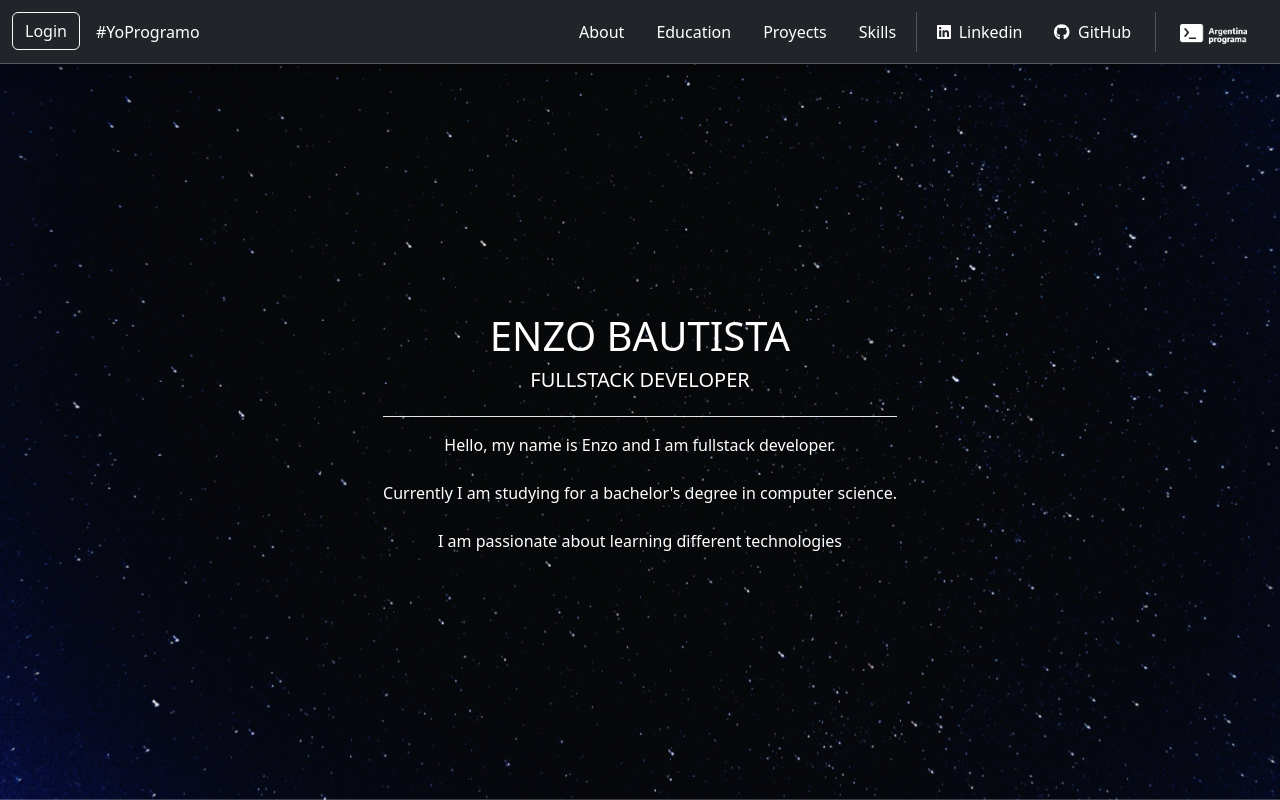
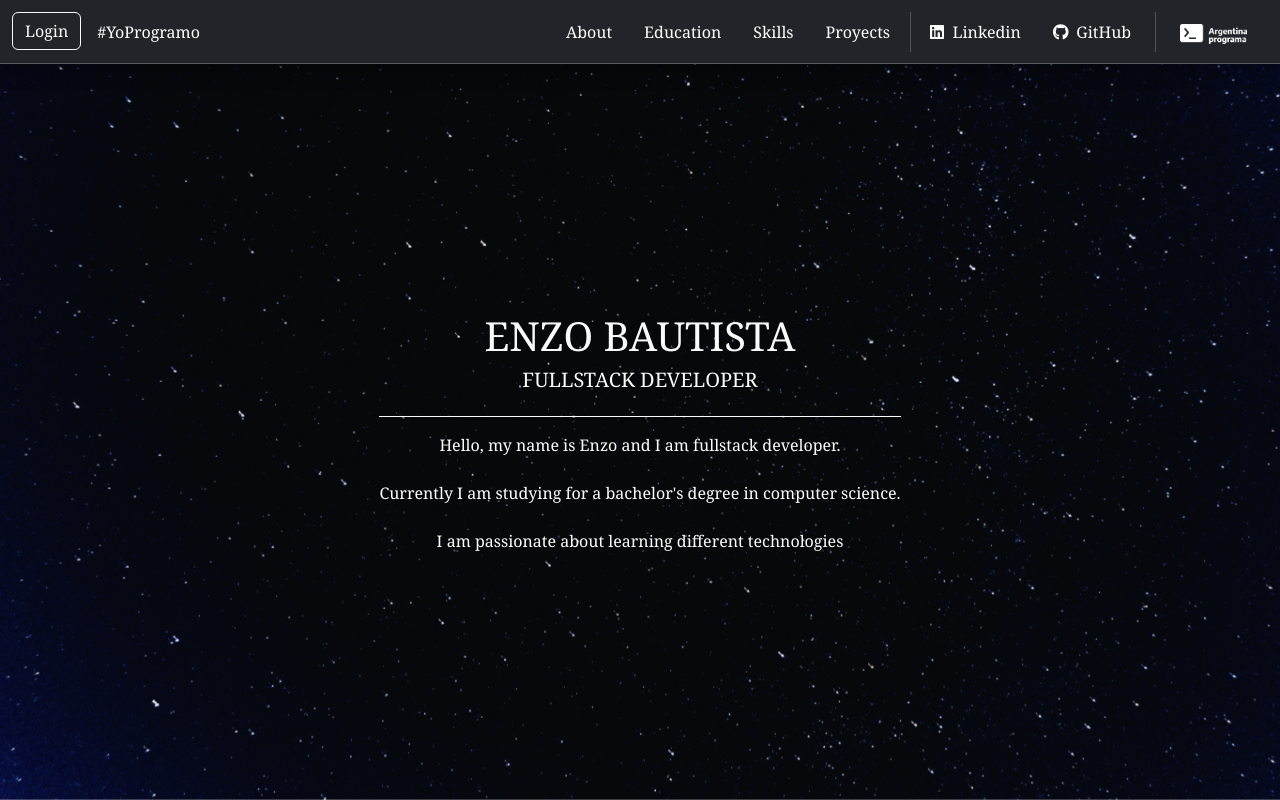
Before and after one commit to 0David1/PortfolioFrontend, an Angular app in the folder Portfolio/: page / in a window 1280 px wide. Built offline with nearby package versions, Linux system fonts and the light colour scheme.

Commit message:
education 1.0

```diff
--- a/Portfolio/src/app/components/about/about.component.css
+++ b/Portfolio/src/app/components/about/about.component.css
@@ -1,27 +1,41 @@
+
 main{
     overflow: hidden;
 }
 
-h1,h5,span{
+#s1, #s3{
     animation-duration: 3s;
     animation-name: slidein;
 }
 
+#s2{
+    animation-duration: 3s;
+    animation-name: slidein2;
+}
+
+hr, h1, h5{
+    animation-duration: 6s;
+    animation-name: display;
+}
+
 @keyframes slidein {
     from {
-        margin-left: 100%;
-        width: 300%;
+        translate: 200% 0;
     }
 
     to {
-        margin-left: 0%;
-        width: 100%;
+        translate: 0 0;
       }
 }
 
-hr{
-    animation-duration: 8s;
-    animation-name: display;
+@keyframes slidein2 {
+    from {
+        translate: -200% 0;
+    }
+
+    to {
+        translate: 0 0;
+      }
 }
 
 @keyframes display {
--- a/Portfolio/src/app/components/about/about.component.html
+++ b/Portfolio/src/app/components/about/about.component.html
@@ -5,11 +5,11 @@
                 <h1 class="justify-content-center">ENZO BAUTISTA</h1>
                 <h5>FULLSTACK DEVELOPER</h5>
                 <hr>
-                <span>Hello, my name is Enzo and I am fullstack developer.</span>
+                <span id="s1">Hello, my name is Enzo and I am fullstack developer.</span>
                 <br>
-                <span>Currently I am studying for a bachelor's degree in computer science.</span>
+                <span id="s2">Currently I am studying for a bachelor's degree in computer science.</span>
                 <br>
-                <span>I am passionate about learning different technologies</span>
+                <span id="s3">I am passionate about learning different technologies</span>
             </div>
         </div>
     </main>
--- a/Portfolio/src/app/components/education/education.component.css
+++ b/Portfolio/src/app/components/education/education.component.css
@@ -1,3 +1,56 @@
+main{
+    overflow: hidden;
+}
+
 ul{
     list-style: none;
 }
+
+.list-group-item{
+    border: none;
+}
+
+#l1, #l3{
+    animation-duration: 3s;
+    animation-name: slidein;
+}
+
+#l2{
+    animation-duration: 3s;
+    animation-name: slidein2;
+}
+
+#title{
+    animation-duration: 5s;
+    animation-name: spawn;
+}
+
+@keyframes slidein {
+    from {
+        translate: 100% 0;
+    }
+
+    to {
+        translate: 0 0;
+      }
+}
+
+@keyframes slidein2 {
+    from {
+        translate: -100% 0;
+    }
+
+    to {
+        translate: 0 0;
+      }
+}
+
+@keyframes spawn {
+    from {
+        opacity: 0;
+    }
+
+    to {
+        opacity: 1;
+    }
+}
--- a/Portfolio/src/app/components/education/education.component.html
+++ b/Portfolio/src/app/components/education/education.component.html
@@ -1,34 +1,58 @@
-<div class="container-fluid p-0" id="background">
-    <main class="h-100 text-center">
-        <div class="h-100 d-flex justify-content-center">
-            <div class="p-2 d-flex flex-column justify-content-center text-white">
-                <h2>Education</h2>
-                <ul class="list-group list-group-flush gap-2">
-                    <li class="list-group-item bg-secondary rounded-pill d-flex">
-                        <div class="mx-1">
+<div class="container-fluid d-grid" id="background">
+    <main class="h-100 text-center d-flex flex-column justify-content-center">
+        <div class="container-fluid text-white">
+            <h2 id="title">Education</h2>
+            <div class="container">
+                <ul class="list-group list-group-flush gap-3">
+                    <li class="list-group-item bg-transparent d-flex" id="l1">
+                        <div class="container text-center">
+                            <div class="row">
+                                <div class="col-md-6 offset-md-3 bg-secondary">
+                                    <div class="text-break py-2 d-flex">
+                                        <div class="me-3">
+                                            <img width="48" src="../../../assets/imgs/google-active.jpg">
+                                        </div>
+                                        <div>
+                                            <h6>Google Active</h6>
+                                            <span class="d-flex justify-content-start">date: 10/2022</span>
+                                        </div>
+                                    </div>
+                                </div>
+                            </div>
+                        </div>
+                    </li>
+                    <li class="list-group-item d-flex bg-transparent" id="l2">
+                        <div class="container text-center">
+                            <div class="row">
+                                <div class="col-md-6 offset-md-3 bg-secondary">
+                                    <div class="text-break py-2 d-flex">
+                                        <div class="me-3">
                                             <img width="48" src="../../../assets/imgs/argentina-programa.jpg">
                                         </div>
                                         <div>
                                             <h6>Argentina Programa</h6>
                                             <span class="d-flex justify-content-start">date: 09/2022</span>
                                         </div>
-                    </li>
-                    <li class="list-group-item bg-secondary rounded-pill d-flex">
-                        <div class="mx-1">
-                            <img width="48" src="../../../assets/imgs/google-active.jpg">
                                     </div>
-                        <div class="">
-                            <h6>Google Active</h6>
-                            <span class="d-flex justify-content-start">date: 09/2022</span>
+                                </div>
+                            </div>
                         </div>
                     </li>
-                    <li class="list-group-item bg-secondary rounded-pill d-flex">
-                        <div class="mx-1">
+                    <li class="list-group-item bg-transparent d-flex" id="l3">
+                        <div class="container text-center">
+                            <div class="row">
+                                <div class="col-md-6 offset-md-3 bg-secondary">
+                                    <div class="text-break py-2 d-flex">
+                                        <div class="me-3">
                                             <img width="48" src="../../../assets/imgs/google-active.jpg">
                                         </div>
                                         <div>
                                             <h6>Google Active</h6>
-                            <span class="d-flex justify-content-start">date: 10/2022</span>
+                                            <span class="d-flex justify-content-start">date: 09/2022</span>
+                                        </div>
+                                    </div>
+                                </div>
+                            </div>
                         </div>
                     </li>
                 </ul>
--- a/Portfolio/src/app/components/nav/nav.component.html
+++ b/Portfolio/src/app/components/nav/nav.component.html
@@ -28,10 +28,10 @@
                             <a class="nav-link active" routerLink="/education">Education</a>
                         </li>
                         <li class="nav-item">
-                            <a class="nav-link active" routerLink="/">Proyects</a>
+                            <a class="nav-link active" routerLink="/">Skills</a>
                         </li>
                         <li class="nav-item">
-                            <a class="nav-link active" routerLink="/">Skills</a>
+                            <a class="nav-link active" routerLink="/">Proyects</a>
                         </li>
                     </ul>
                 </div>
--- a/Portfolio/src/styles.css
+++ b/Portfolio/src/styles.css
@@ -2,6 +2,10 @@
 html, body{
     width: 100%;
     height: 100%;
+}
+
+body{
+    font-family: Georgia, 'Times New Roman', Times, serif;
 }
 
 #background{
```
Lines whose indentation alone changed are shown as unchanged.
